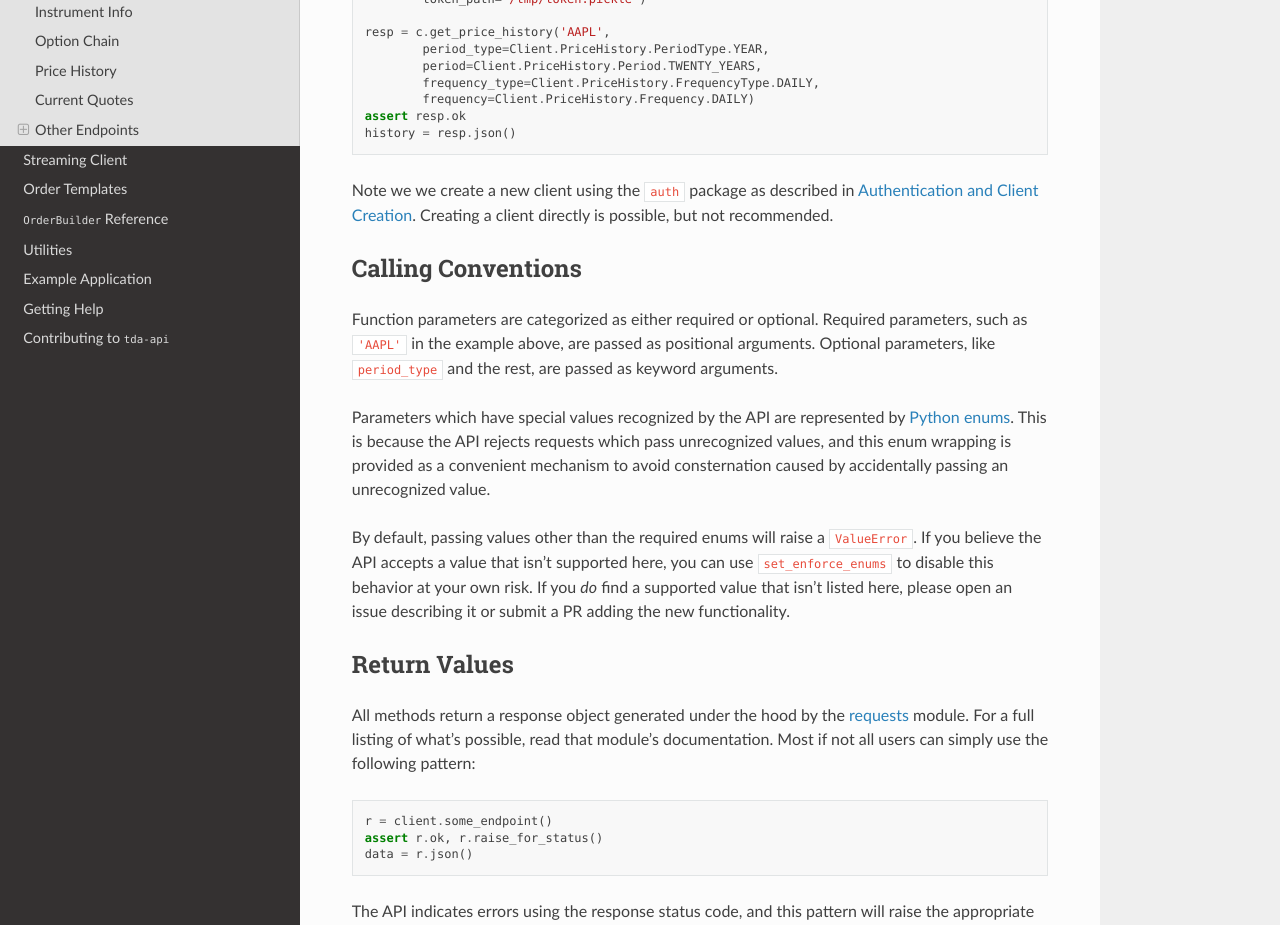
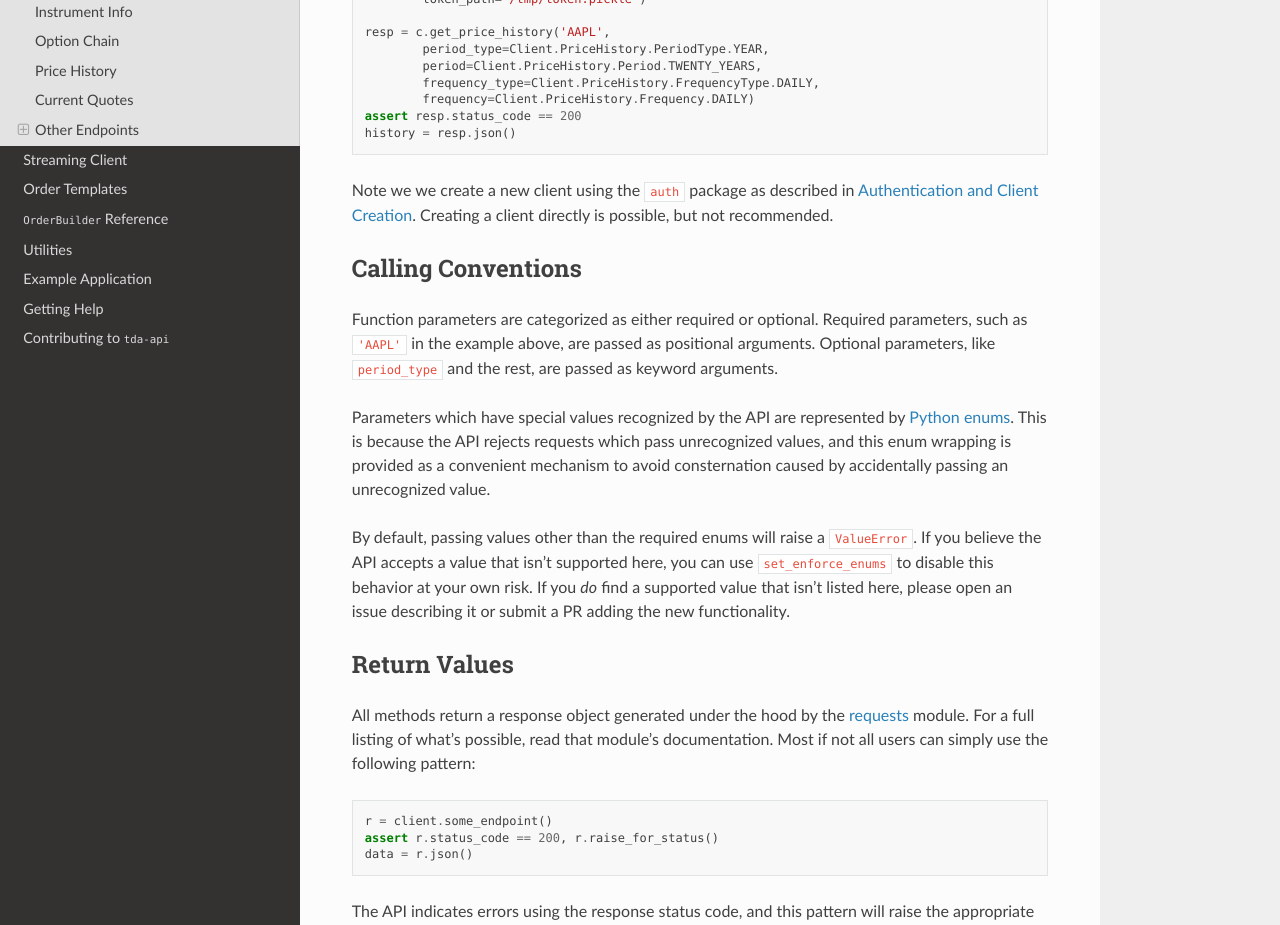
Before and after one commit to alexgolec/tda-api, a Sphinx documentation site: the page built from docs/client.rst, in a window 1280 px wide and 1400 px high. Shown: the part 379-1304 px from the top of the window. Built offline with Sphinx 7.4.7 and the Read the Docs theme 2.0.0, drawn with Linux system fonts in a browser that asks for light colours.

Commit message:
update docs

```diff
--- a/docs/client.rst
+++ b/docs/client.rst
@@ -28,7 +28,7 @@ for Apple stock:
           period=Client.PriceHistory.Period.TWENTY_YEARS,
           frequency_type=Client.PriceHistory.FrequencyType.DAILY,
           frequency=Client.PriceHistory.Frequency.DAILY)
-  assert resp.ok
+  assert resp.status_code == 200
   history = resp.json()
 
 Note we we create a new client using the ``auth`` package as described in
@@ -67,7 +67,7 @@ users can simply use the following pattern:
 .. code-block:: python
 
   r = client.some_endpoint()
-  assert r.ok, r.raise_for_status()
+  assert r.status_code == 200, r.raise_for_status()
   data = r.json()
 
 The API indicates errors using the response status code, and this pattern will
--- a/docs/streaming.rst
+++ b/docs/streaming.rst
@@ -427,7 +427,7 @@ You can identify on which exchange a symbol is listed by using
 .. code-block:: python
 
   r = c.search_instruments(['GOOG'], projection=c.Instrument.Projection.FUNDAMENTAL)
-  assert r.ok, r.raise_for_status()
+  assert r.status_code == 200, r.raise_for_status()
   print(r.json()['GOOG']['exchange'])  # Outputs NASDAQ
 
 However, many symbols have order books available on these streams even though
--- a/docs/util.rst
+++ b/docs/util.rst
@@ -28,7 +28,7 @@ usage:
   # Assume client and order already exist and are valid
   account_id = 123456
   r = client.place_order(account_id, order)
-  assert r.ok, raise_for_status()
+  assert r.status_code == 200, raise_for_status()
   order_id = Utils(client, account_id).extract_order_id(r)
   assert order_id is not None
 
```
